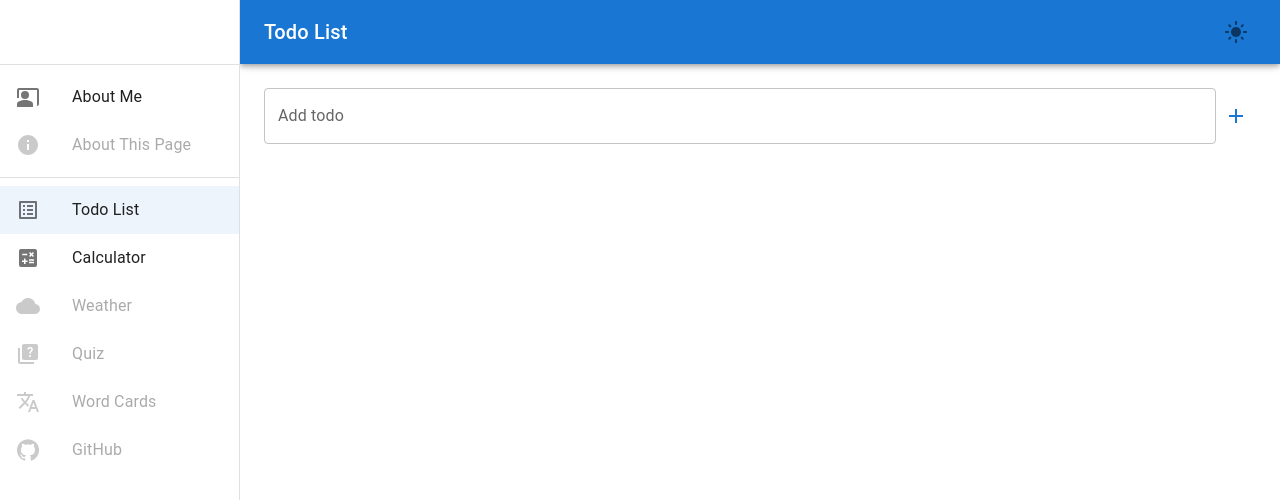
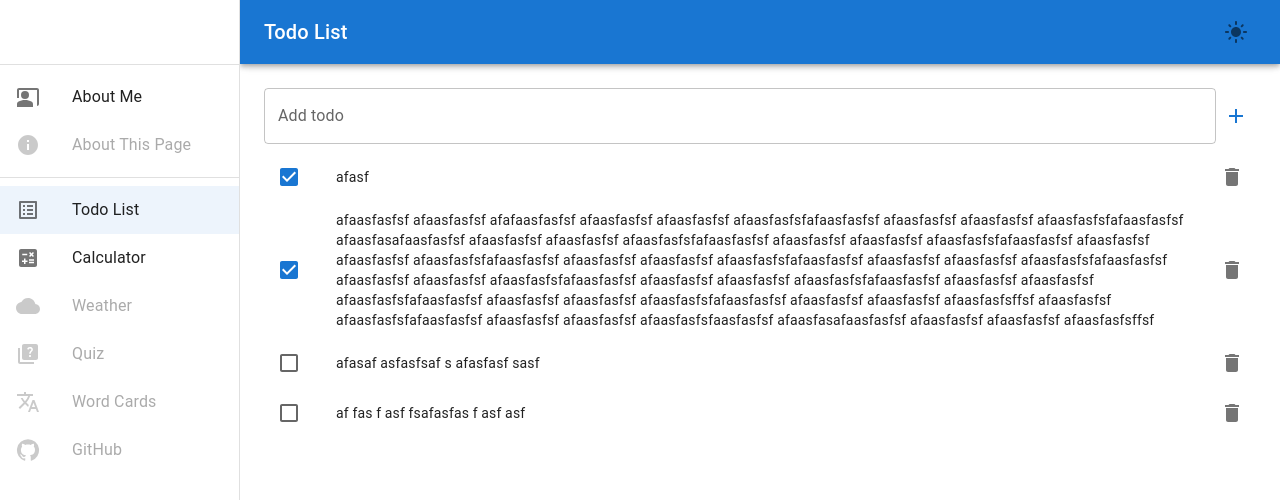
Before and after one commit to MaksimAndreevich/portfolio, a Next.js app: page /todo in a window 1280 px wide. Shown: the top 500 px of the page. Built offline with nearby package versions, Linux system fonts and the light colour scheme.

Commit message:
todolist draft

```diff
--- a/app/todo/page.tsx
+++ b/app/todo/page.tsx
@@ -4,7 +4,12 @@ import Todo from "../ui/Todo";
 
 const todosFromServer: Array<ITodo> = [
   { id: "adf", title: "afasf", status: "done" },
-  { id: "asfasf", title: "afaasfasfsf", status: "done" },
+  {
+    id: "asfasf",
+    title:
+      "afaasfasfsf afaasfasfsf afafaasfasfsf afaasfasfsf afaasfasfsf afaasfasfsfafaasfasfsf afaasfasfsf afaasfasfsf afaasfasfsfafaasfasfsf afaasfasafaasfasfsf afaasfasfsf afaasfasfsf afaasfasfsfafaasfasfsf afaasfasfsf afaasfasfsf afaasfasfsfafaasfasfsf afaasfasfsf afaasfasfsf afaasfasfsfafaasfasfsf afaasfasfsf afaasfasfsf afaasfasfsfafaasfasfsf afaasfasfsf afaasfasfsf afaasfasfsfafaasfasfsf afaasfasfsf afaasfasfsf afaasfasfsfafaasfasfsf afaasfasfsf afaasfasfsf afaasfasfsfafaasfasfsf afaasfasfsf afaasfasfsf afaasfasfsfafaasfasfsf afaasfasfsf afaasfasfsf afaasfasfsfafaasfasfsf afaasfasfsf afaasfasfsf afaasfasfsffsf afaasfasfsf afaasfasfsfafaasfasfsf afaasfasfsf afaasfasfsf afaasfasfsfaasfasfsf afaasfasafaasfasfsf afaasfasfsf afaasfasfsf afaasfasfsffsf",
+    status: "done",
+  },
   { id: "232s", title: "afasaf asfasfsaf  s afasfasf sasf", status: "pending" },
   {
     id: "asfa",
--- a/app/ui/TodoList/index.tsx
+++ b/app/ui/TodoList/index.tsx
@@ -1,10 +1,49 @@
-import { Box } from "@mui/material";
+import {
+  Checkbox,
+  IconButton,
+  List,
+  ListItem,
+  ListItemButton,
+  ListItemIcon,
+  ListItemText,
+} from "@mui/material";
 import { observer } from "mobx-react-lite";
 import { ITodo } from "../../lib/interfaces";
+import DeleteIcon from "@mui/icons-material/Delete";
 
 const TodoList = observer(
   ({ todosFromServer }: { todosFromServer: Array<ITodo> }) => {
-    return <Box></Box>;
+    return (
+      <List>
+        {todosFromServer.map(({ id, title, status }) => (
+          <ListItem
+            key={id}
+            secondaryAction={
+              <IconButton edge="end" aria-label="delete todo">
+                <DeleteIcon />
+              </IconButton>
+            }
+            disablePadding
+          >
+            <ListItemButton
+              //   onClick={handleDone(value)}
+              dense
+            >
+              <ListItemIcon>
+                <Checkbox
+                  edge="start"
+                  checked={status === "done"}
+                  tabIndex={-1}
+                  disableRipple
+                  //   inputProps={{ "aria-labelledby": labelId }}
+                />
+              </ListItemIcon>
+              <ListItemText id={id} primary={title} />
+            </ListItemButton>
+          </ListItem>
+        ))}
+      </List>
+    );
   }
 );
 
```
